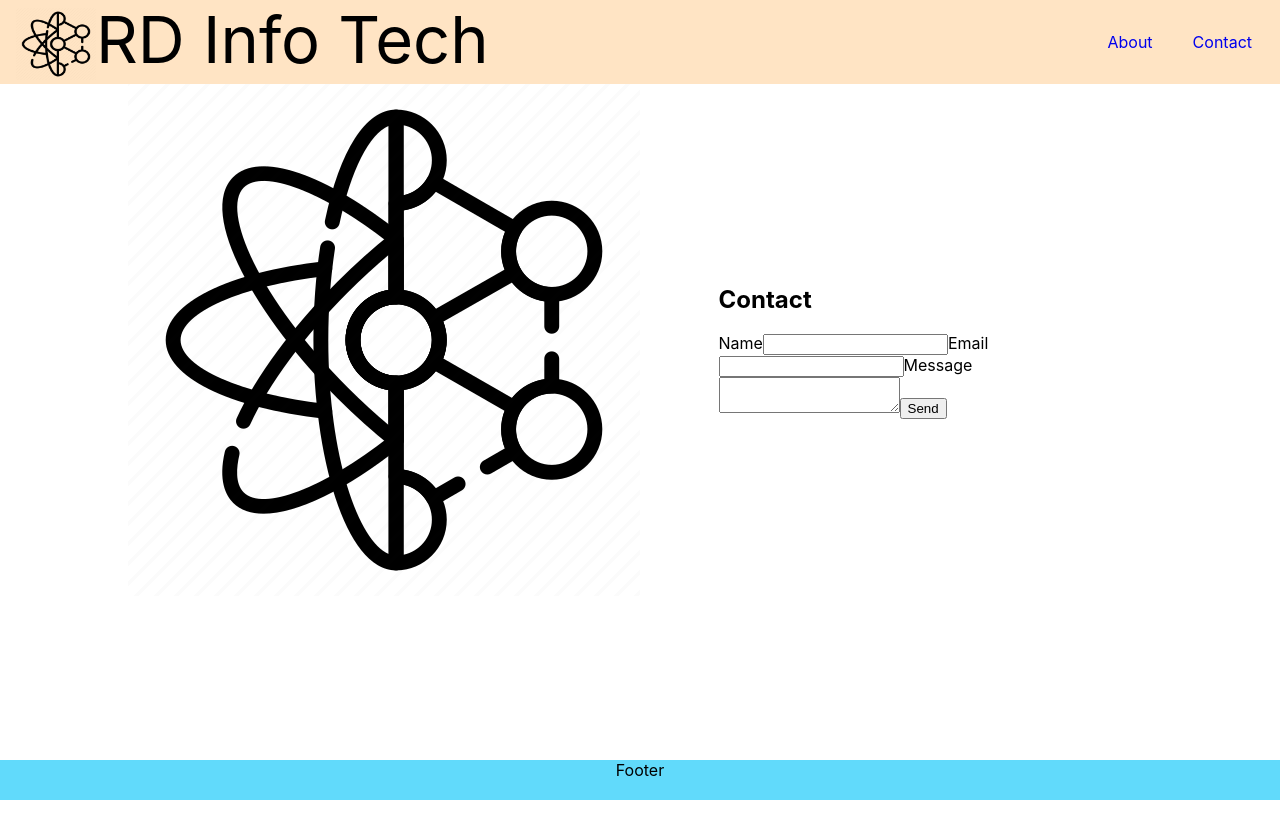
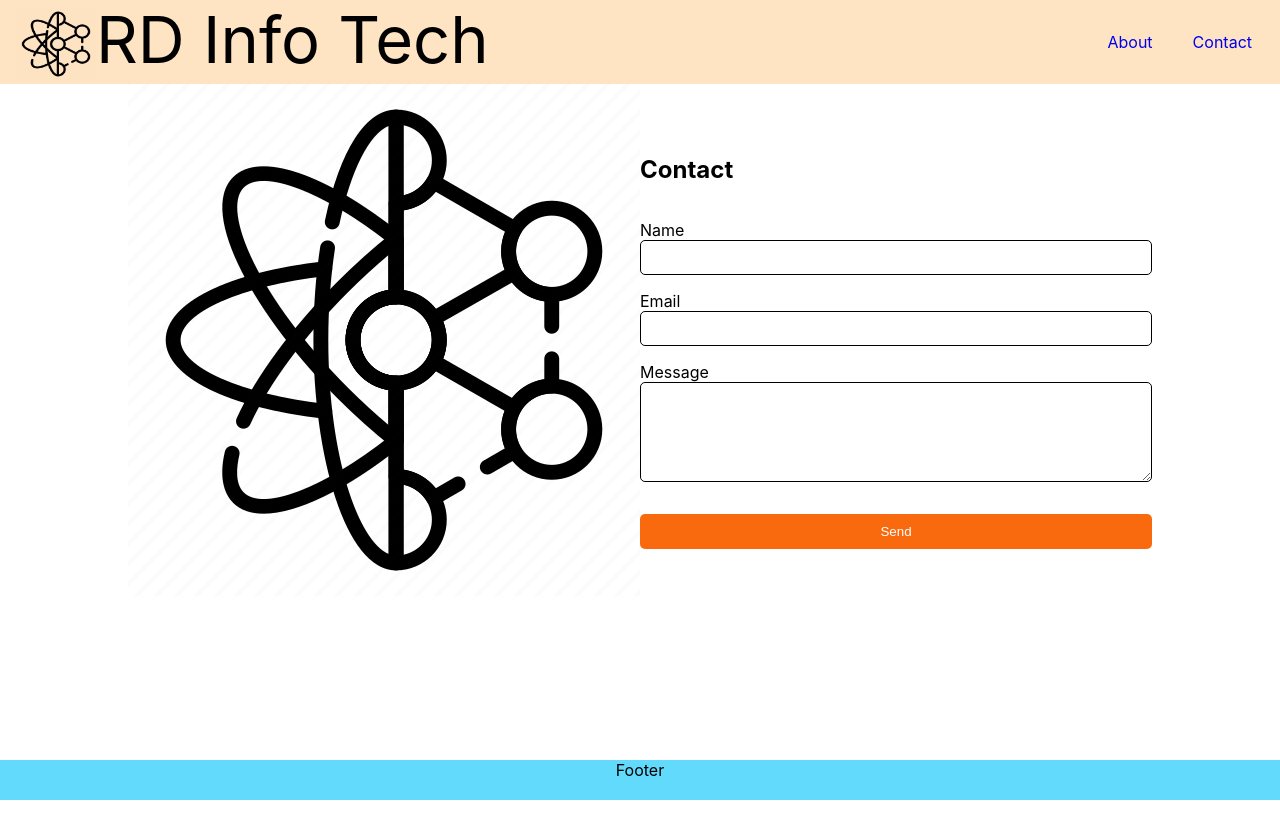
Before and after one commit to robbydhindsa/rd-info-tech, a React (Create React App) app in the folder rd-info-tech-website/: page /contact in a window 1280 px wide. Built offline with nearby package versions, Linux system fonts and the light colour scheme.

Commit message:
Add styling to contact form

```diff
--- a/rd-info-tech-website/src/components/contact.scss
+++ b/rd-info-tech-website/src/components/contact.scss
@@ -9,4 +9,57 @@
     width: 100%;
     height: auto;
   }
+
+  .contact-form-container {
+    width: 100%;
+
+    .contact-form {
+      display: flex;
+      align-items: flex-start;
+      flex-direction: column;
+      width: 100%;
+      font-size: 16px;
+
+      input {
+        width: 100%;
+        height: 35px;
+        padding: 7px;
+        outline: none;
+        border-radius: 5px;
+        border: 1px solid black;
+
+        &:focus {
+          border: 2px solid rgba(0, 206, 158, 1);
+        }
+      }
+
+      textarea {
+        max-width: 100%;
+        min-width: 100%;
+        width: 100%;
+        max-height: 100px;
+        min-height: 100px;
+        padding: 7px;
+        outline: none;
+        border-radius: 5px;
+        border: 1px solid black;
+
+        &:focus {
+          border: 2px solid rgba(0, 206, 158, 1);
+        }
+      }
+
+      label {
+        margin-top: 1rem;
+      }
+
+      input[type="submit"] {
+        margin-top: 2rem;
+        cursor: pointer;
+        background: rgb(249, 105, 14);
+        color: white;
+        border: none;
+      }
+    }
+  }
 }
```
